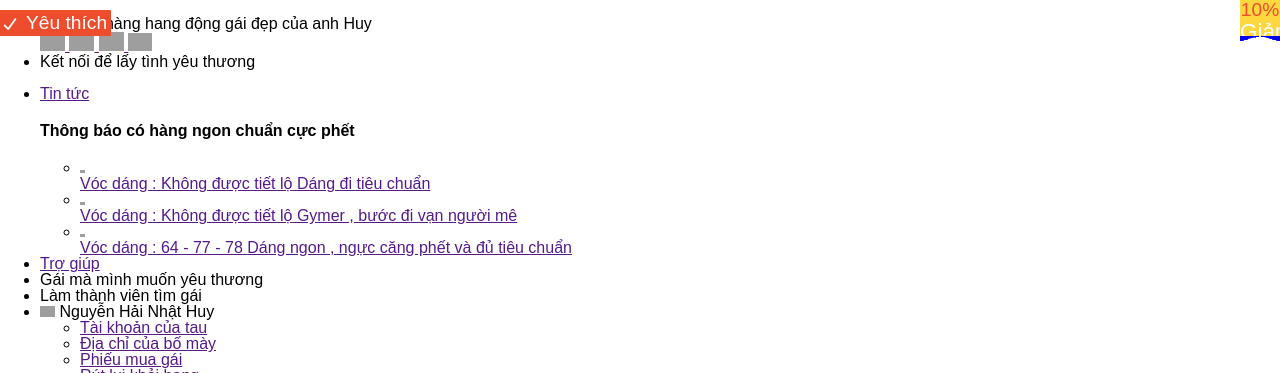
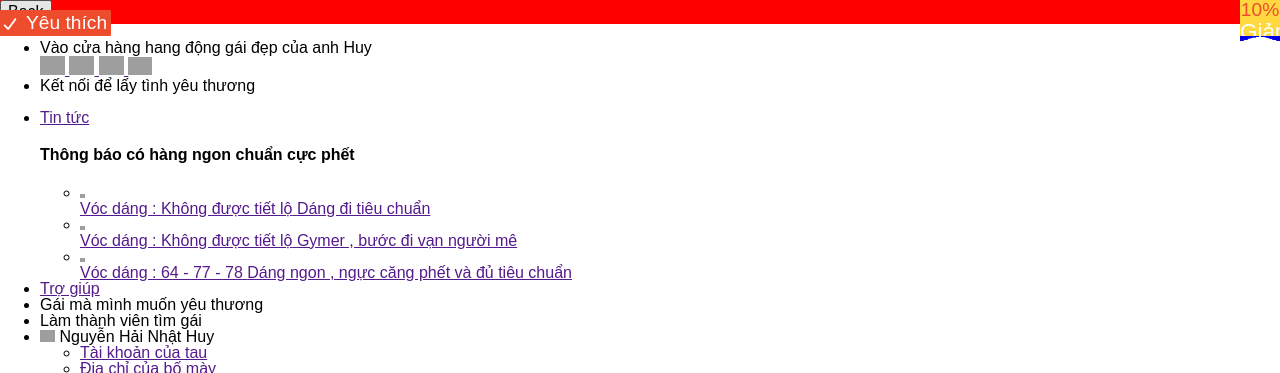
Before and after one commit to nhathuynguyenhai1999/thegirl, a plain HTML site: page jav.html in a window 1280 px wide. Shown: the top 373 px of the page. Drawn offline with nearby package versions, Linux system fonts and the light colour scheme; files that its build step writes are made by us from their sources; grey boxes are pictures that could not be loaded.

Commit message:
fix done

```diff
--- a/base.css
+++ b/base.css
@@ -1,3 +1,7 @@
+.back-login {
+    background: red;
+    color: white;
+}
 :root {
     --primary-color: #ee4d2d;
     --primary-color-rgba: rgb(238 , 75, 43);
--- a/jav.html
+++ b/jav.html
@@ -15,6 +15,10 @@
 <!--  <link href="https://fonts.googleapis.com/css2?family=Roboto:wght@300;400;500;700&display=swap" rel="stylesheet">-->
 </head>
 <body>
+<!-- Button -->
+<div class="back-login">
+  <button class="header_back_page" onclick="backpage()">Back</button>
+</div>
 <!--Block Element Modifier-->
   <div class="app">
     <header class="header">
```
Also changed, not shown: index.html (+2 -2 lines), thegirl.html (+3 -0 lines).
